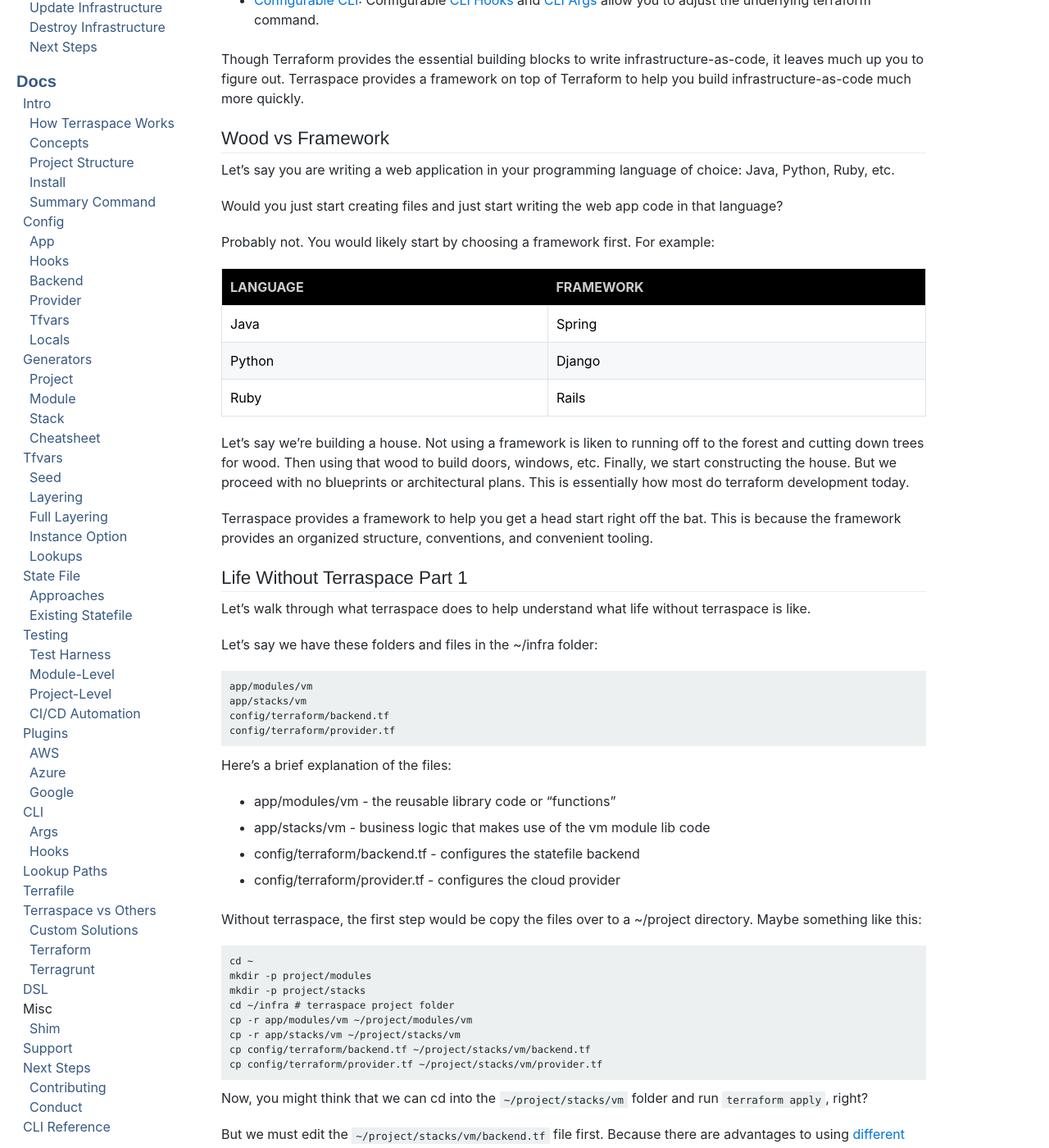
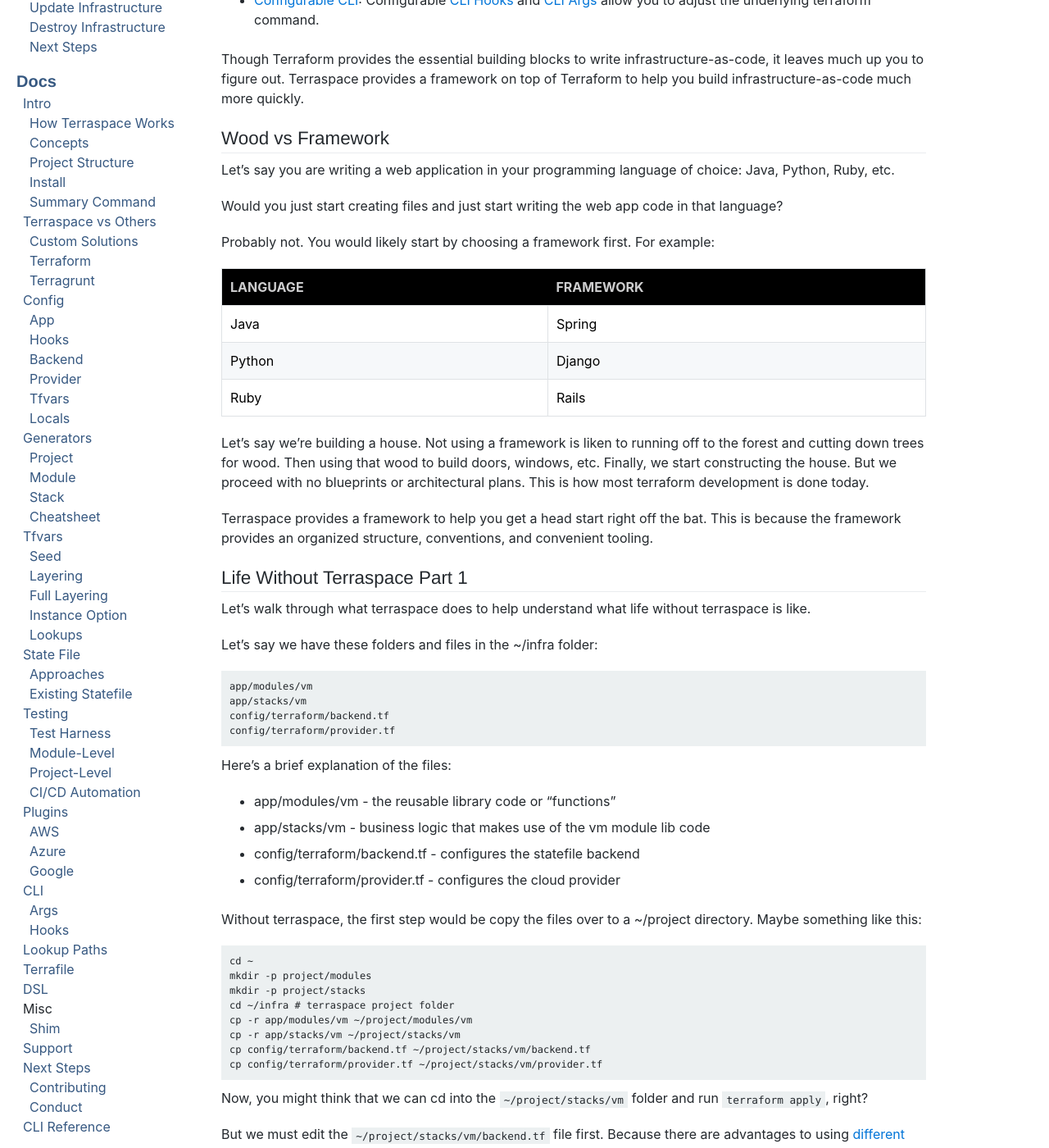
Before and after one commit to boltops-tools/terraspace-docs, a Jekyll site: the page built from _docs/vs/terraform.md, in a window 1280 px wide and 1400 px high, scrolled down 783 px. Shown: the whole window at 82% size. Built offline with Jekyll 4.4.1, drawn with Linux system fonts in a browser that asks for light colours; a script that is not in the unit is left out.

Commit message:
update vs

```diff
--- a/_docs/vs/terraform.md
+++ b/_docs/vs/terraform.md
@@ -32,7 +32,7 @@
 Python | Django
 Ruby | Rails
 
-Let's say we're building a house. Not using a framework is liken to running off to the forest and cutting down trees for wood. Then using that wood to build doors, windows, etc. Finally, we start constructing the house. But we proceed with no blueprints or architectural plans.  This is essentially how most do terraform development today.
+Let's say we're building a house. Not using a framework is liken to running off to the forest and cutting down trees for wood. Then using that wood to build doors, windows, etc. Finally, we start constructing the house. But we proceed with no blueprints or architectural plans.  This is how most terraform development is done today.
 
 Terraspace provides a framework to help you get a head start right off the bat. This is because the framework provides an organized structure, conventions, and convenient tooling.
 
--- a/_includes/sidebar.html
+++ b/_includes/sidebar.html
@@ -51,6 +51,14 @@
           <li><a href="{% link _docs/intro/structure.md %}">Project Structure</a></li>
           <li><a href="{% link _docs/intro/install.md %}">Install</a></li>
           <li><a href="{% link _docs/intro/summary-command.md %}">Summary Command</a></li>
+        </ul>
+      </li>
+      <li><a href="{% link _docs/vs.md %}">Terraspace vs Others</a>
+        <ul>
+        {% assign docs = site.docs | where: "categories","vs" %}
+        {% for doc in docs -%}
+          <li><a href="{{ doc.url }}">{{ doc.nav_text }}</a></li>
+        {% endfor %}
         </ul>
       </li>
       <li><a href="{% link _docs/config.md %}">Config</a>
@@ -109,14 +117,6 @@
       </li>
       <li><a href="{% link _docs/lookups.md %}">Lookup Paths</a></li>
       <li><a href="{% link _docs/terrafile.md %}">Terrafile</a></li>
-      <li><a href="{% link _docs/vs.md %}">Terraspace vs Others</a>
-        <ul>
-        {% assign docs = site.docs | where: "categories","vs" %}
-        {% for doc in docs -%}
-          <li><a href="{{ doc.url }}">{{ doc.nav_text }}</a></li>
-        {% endfor %}
-        </ul>
-      </li>
       <li><a href="{% link _docs/dsl.md %}">DSL</a></li>
       <li>Misc
         <ul>
```
